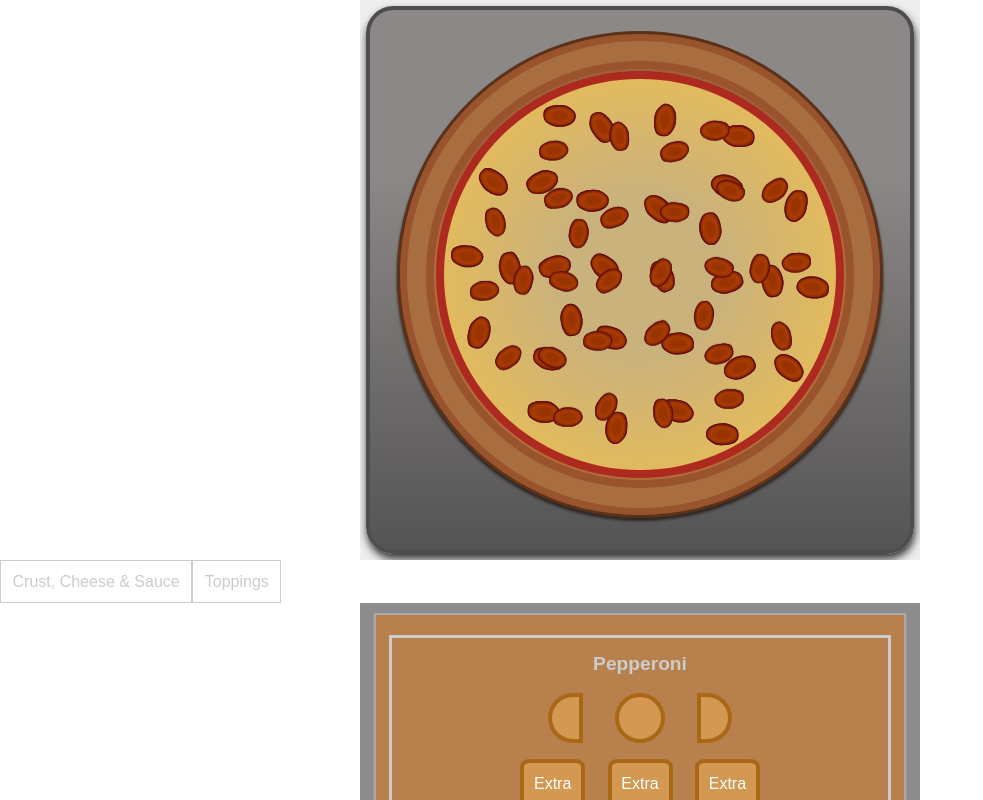
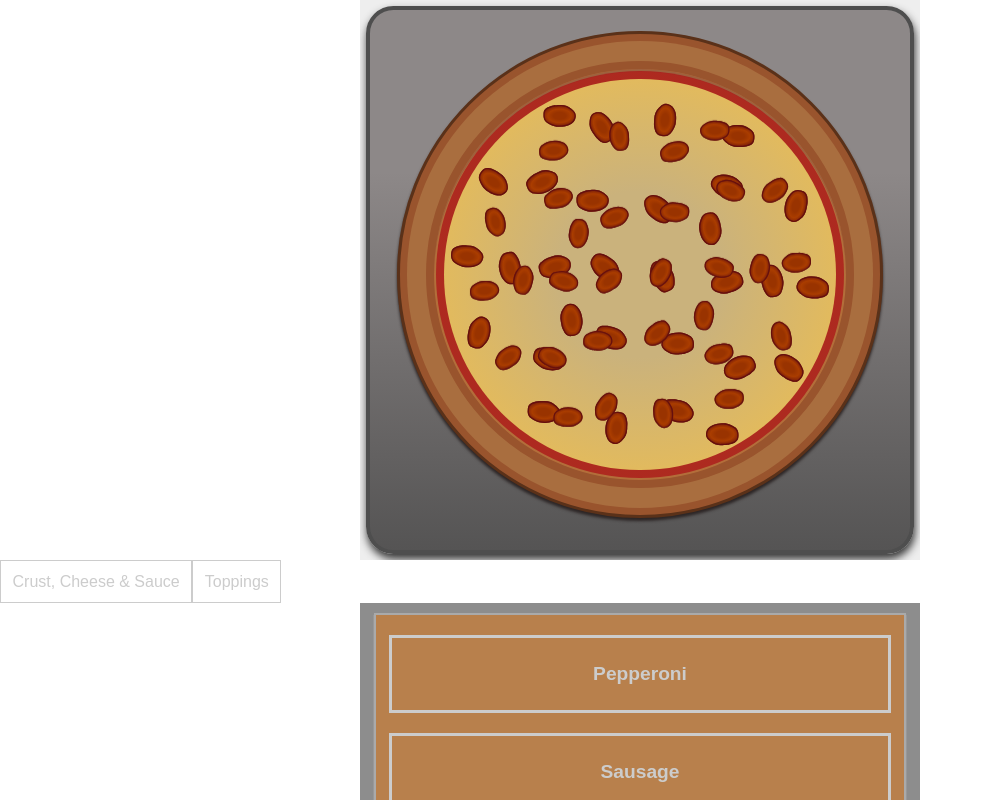
Before and after one commit to EricZimmer/Pizzafy, a React app: page / in a window 1280 px wide. Shown: the top 800 px of the page, without its empty margins (0-983 px from the left). Built offline with nearby package versions, Linux system fonts and the light colour scheme.

Commit message:
added topping toggle functionality

```diff
--- a/src/components/BuildControls/BuildControl/BuildControl.js
+++ b/src/components/BuildControls/BuildControl/BuildControl.js
@@ -9,7 +9,7 @@ const buildControl = (props) => {
     return <button
         className={classes[props.class]}
 
-        onClick={() => props.clicked( props.name,  props.side,  props.amount)}>
+        onClick={(event) => props.clicked(event, props.name,  props.side,  props.amount)}>
         {label}
     </button>
 
--- a/src/components/BuildControls/BuildControls.css
+++ b/src/components/BuildControls/BuildControls.css
@@ -46,7 +46,7 @@
 }
 
 .Label {
-  padding-bottom: 10px;
+  padding: 10px 0;
   font-weight: bold;
   font-size: 1.2rem;
   display: block;
--- a/src/components/BuildControls/BuildControls.js
+++ b/src/components/BuildControls/BuildControls.js
@@ -1,5 +1,6 @@
-import React from 'react';
+import React, { Component } from 'react';
 import classes from './BuildControls.css';
+import Auxhoc from '../../hoc/Auxhoc';
 import * as ActionTypes from '../../store/actions/ActionTypes';
 
 import BuildControl from './BuildControl/BuildControl';
@@ -17,13 +18,35 @@ const placementExtra = [
 ]
 
 const MEAT_CONTROLS = [
-  { label: 'Pepperoni', type: 'pepperoni' },
-  { label: 'Sausage', type: 'sausage' }
+  { label: 'Pepperoni', type: 'Pepperoni' },
+  { label: 'Sausage', type: 'Sausage' },
+  { label: 'Ham', type: 'Ham' },
 ];
 
 
 
-const buildControls = (props) => {
+
+class BuildControls extends Component {
+  state = {
+    Pepperoni: {
+      toggleToppings: false
+
+    },
+    Sausage: {
+      toggleToppings: false
+    },
+    Ham: {
+      toggleToppings: false
+    }
+  }
+
+  toppingToggle = (e) => {
+    e.preventDefault();
+    const id = e.target.id;
+    this.setState({[id]: {toggleToppings: !this.state[id].toggleToppings}});
+  }
+
+  render() {
     const meatControls = MEAT_CONTROLS.map(ctrl => {
       const ctrlGroupReg = placementRegular.map(pR => {
         return <BuildControl
@@ -32,7 +55,7 @@ const buildControls = (props) => {
           amount={pR.amount}
           side={pR.side}
           class={pR.side}
-        clicked={props.addTopping}
+          clicked={this.props.addTopping}
         />
       });
       const ctrlGroupExtra = placementExtra.map(pE => {
@@ -42,19 +65,33 @@ const buildControls = (props) => {
           amount={pE.amount}
           side={pE.side}
           class={pE.amount}
-        clicked={props.addTopping}
+          clicked={this.props.addTopping}
         />
       });
-    return (
-      <div className={classes.ControlGroup}>
-        <div className={classes.Label}>{ctrl.label}</div>
+      /* const controls = this.state.Pepperoni.toggleToppings ?
+        <Auxhoc>
           <div className={classes.BuildControl}>{ctrlGroupReg}</div>
           <div className={classes.BuildControl}>{ctrlGroupExtra}</div>
+        </Auxhoc> : null; */
+      let controls = (
+          <div
+            id={ctrl.type}
+            key={ctrl.type}
+            className={classes.ControlGroup}
+            onClick={(e) => this.toppingToggle(e)}>
+            <div className={classes.Label}>{ctrl.label}</div>
+            {this.state[ctrl.type].toggleToppings ? <Auxhoc>
+                <div className={classes.BuildControl}>{ctrlGroupReg}</div>
+                <div className={classes.BuildControl}>{ctrlGroupExtra}</div>
+              </Auxhoc> : null}
           </div>
+        );
+
+      return (
+        controls
       );
     });
 
-  let currentControl = props.currentControl;
     return (
       <div className={classes.BuildControlsContainer}>
 
@@ -65,7 +102,10 @@ const buildControls = (props) => {
       </div>
     </div>
     );
+  }
+
+
 
 };
 
-export default buildControls;
+export default BuildControls;
--- a/src/containers/PizzaBuilder/PizzaBuilder.js
+++ b/src/containers/PizzaBuilder/PizzaBuilder.js
@@ -30,8 +30,10 @@ class PizzaBuilder extends Component {
     console.log('clicked');
   }
 
-  addToppingHandler = (name, side, amount) => {
+  addToppingHandler = (event, name, side, amount) => {
     console.log(name, side, amount);
+    event.preventDefault();
+    event.stopPropagation();
     this.setState(prevState => {
       prevState.ingredients[name[side]] = amount
     });
@@ -46,7 +48,7 @@ class PizzaBuilder extends Component {
         <BuildControls
             currentControl={this.state.currentTab}
             clicked={(name) => this.headerClickedHandler(name)}
-            addTopping={(name, side, amount) => this.addToppingHandler(name, side, amount)}>
+            addTopping={(event, name, side, amount) => this.addToppingHandler(event, name, side, amount)}>
         </BuildControls>
       </Auxhoc>
     );
```
Lines whose indentation alone changed are shown as unchanged.
